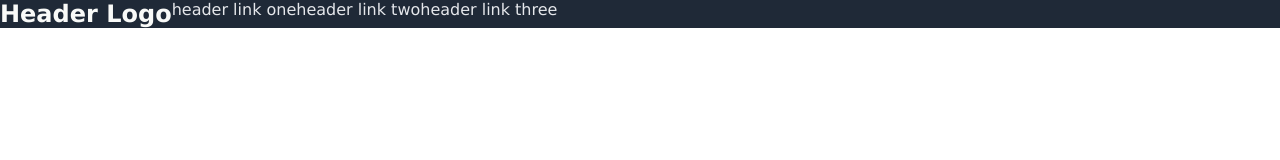
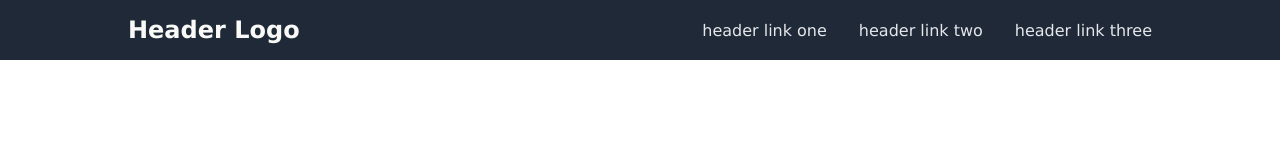
Before and after one commit to lei-rivera/landing-page, a plain HTML site: page index.html in a window 1280 px wide. Drawn offline with Linux system fonts and the light colour scheme.

Commit message:
Finish header styling - center .header elements and justify contents with space between - add padding to .header- add 32px gap to ul

```diff
--- a/style.css
+++ b/style.css
@@ -11,6 +11,9 @@ body {
 .header {
     background-color: #1F2937;
     display: flex;
+    justify-content: space-between;
+    align-items: center;
+    padding: 16px 128px;
 }
 
 h2 {
@@ -24,6 +27,7 @@ ul {
     margin: 0;
     padding: 0;
     display: flex;
+    gap: 32px;
 }
 
 a {
```
